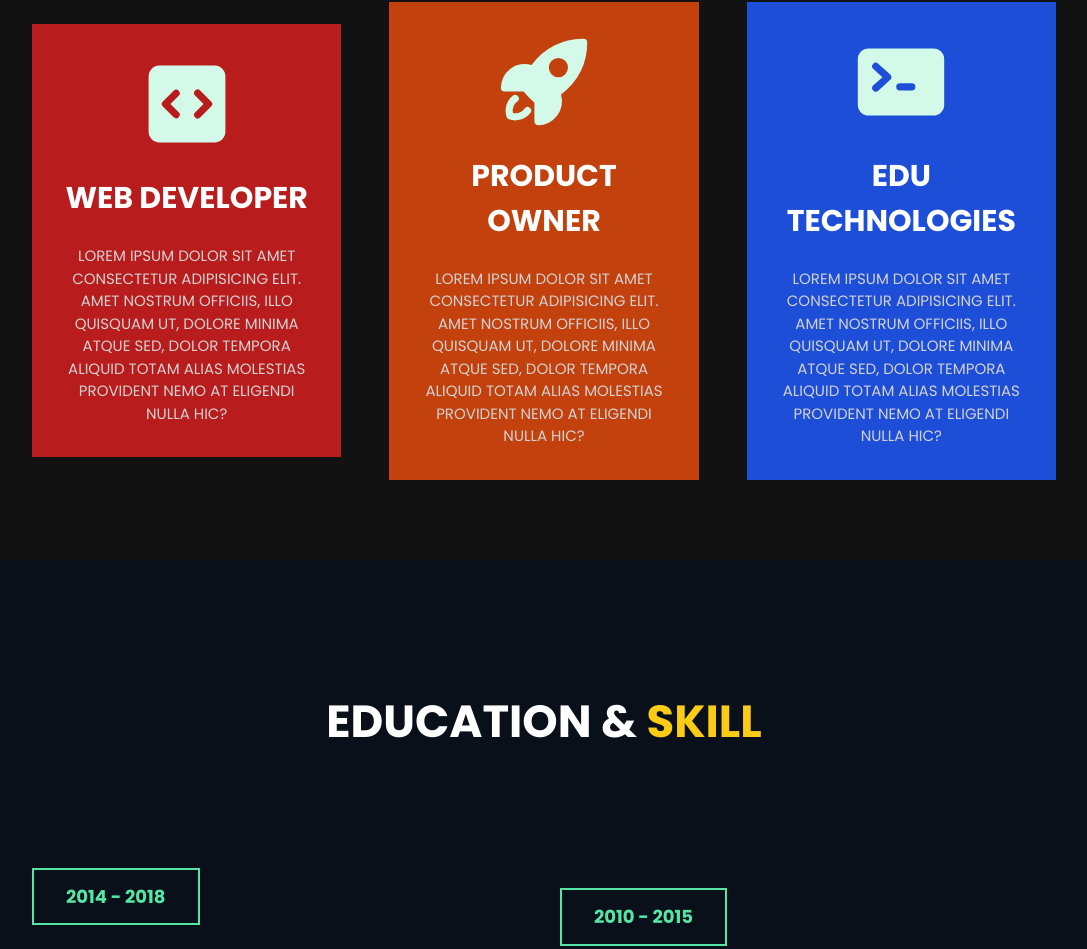
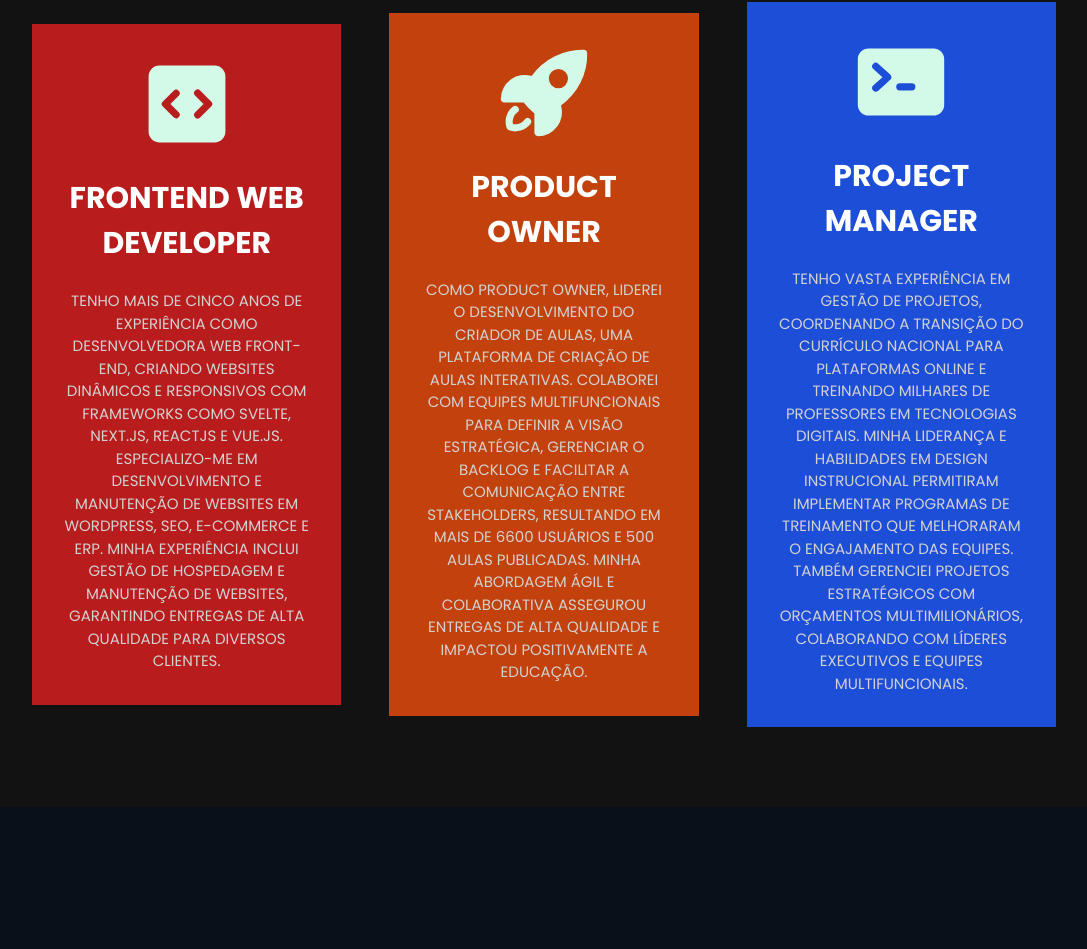
Before and after one commit to snvas/nextjs-portfolio, a Next.js app: page / in a window 1280 px wide. Shown: the part 1718-2667 px from the top of the page, without its empty margins (96-1183 px from the left). Built offline with nearby package versions, Linux system fonts and the light colour scheme.

Commit message:
Ajustado: texto Services

```diff
--- a/components/Services.tsx
+++ b/components/Services.tsx
@@ -11,9 +11,9 @@ const Services = () => {
 					<div data-aos="fade-right">
 						<div className="bg-red-700 hover:scale-110 transform transition-all duration-300 hover:-rotate-6 uppercase font-semibold text-center p-[2rem]">
 							<CodeBracketSquareIcon className="w-[6rem] h-[6rem] mx-auto text-[#d3fae8]"/>
-							<h1 className="text-[20px] md:text-[30px] mt-[1.5rem] mb-[1.5rem]"> Web Developer
+							<h1 className="text-[20px] md:text-[30px] mt-[1.5rem] mb-[1.5rem]"> Frontend Web Developer
 							</h1>
-							<p className="text-[15px] text-[#d3d2d2] font-normal">Lorem ipsum dolor sit amet consectetur adipisicing elit. Amet nostrum officiis, illo quisquam ut, dolore minima atque sed, dolor tempora aliquid totam alias molestias provident nemo at eligendi nulla hic?</p>
+							<p className="text-[15px] text-[#d3d2d2] font-normal">Tenho mais de cinco anos de experiência como desenvolvedora web front-end, criando websites dinâmicos e responsivos com frameworks como Svelte, Next.js, ReactJS e Vue.js. Especializo-me em desenvolvimento e manutenção de websites em WordPress, SEO, e-commerce e ERP. Minha experiência inclui gestão de hospedagem e manutenção de websites, garantindo entregas de alta qualidade para diversos clientes.</p>
 						</div>
 					</div>
 					<div data-aos="zoom-in" data-aos-delay="300">
@@ -21,15 +21,15 @@ const Services = () => {
 							<RocketLaunchIcon className="w-[6rem] h-[6rem] mx-auto text-[#d3fae8]"/>
 							<h1 className="text-[20px] md:text-[30px] mt-[1.5rem] mb-[1.5rem]"> Product Owner
 							</h1>
-							<p className="text-[15px] text-[#d3d2d2] font-normal">Lorem ipsum dolor sit amet consectetur adipisicing elit. Amet nostrum officiis, illo quisquam ut, dolore minima atque sed, dolor tempora aliquid totam alias molestias provident nemo at eligendi nulla hic?</p>
+							<p className="text-[15px] text-[#d3d2d2] font-normal">Como Product Owner, liderei o desenvolvimento do Criador de Aulas, uma plataforma de criação de aulas interativas. Colaborei com equipes multifuncionais para definir a visão estratégica, gerenciar o backlog e facilitar a comunicação entre stakeholders, resultando em mais de 6600 usuários e 500 aulas publicadas. Minha abordagem ágil e colaborativa assegurou entregas de alta qualidade e impactou positivamente a educação.</p>
 						</div>
 					</div>
 					<div data-aos="fade-left" data-aos-delay="500">
 						<div className="bg-blue-700 hover:scale-110 transform transition-all duration-300 hover:rotate-6 uppercase font-semibold text-center p-[2rem]">
 							<CommandLineIcon className="w-[6rem] h-[6rem] mx-auto text-[#d3fae8]"/>
-							<h1 className="text-[20px] md:text-[30px] mt-[1.5rem] mb-[1.5rem]"> Edu Technologies
+							<h1 className="text-[20px] md:text-[30px] mt-[1.5rem] mb-[1.5rem]"> Project Manager
 							</h1>
-							<p className="text-[15px] text-[#d3d2d2] font-normal">Lorem ipsum dolor sit amet consectetur adipisicing elit. Amet nostrum officiis, illo quisquam ut, dolore minima atque sed, dolor tempora aliquid totam alias molestias provident nemo at eligendi nulla hic?</p>
+							<p className="text-[15px] text-[#d3d2d2] font-normal">Tenho vasta experiência em gestão de projetos, coordenando a transição do Currículo Nacional para plataformas online e treinando milhares de professores em tecnologias digitais. Minha liderança e habilidades em design instrucional permitiram implementar programas de treinamento que melhoraram o engajamento das equipes. Também gerenciei projetos estratégicos com orçamentos multimilionários, colaborando com líderes executivos e equipes multifuncionais.</p>
 						</div>
 					</div>
 				</div>
```
